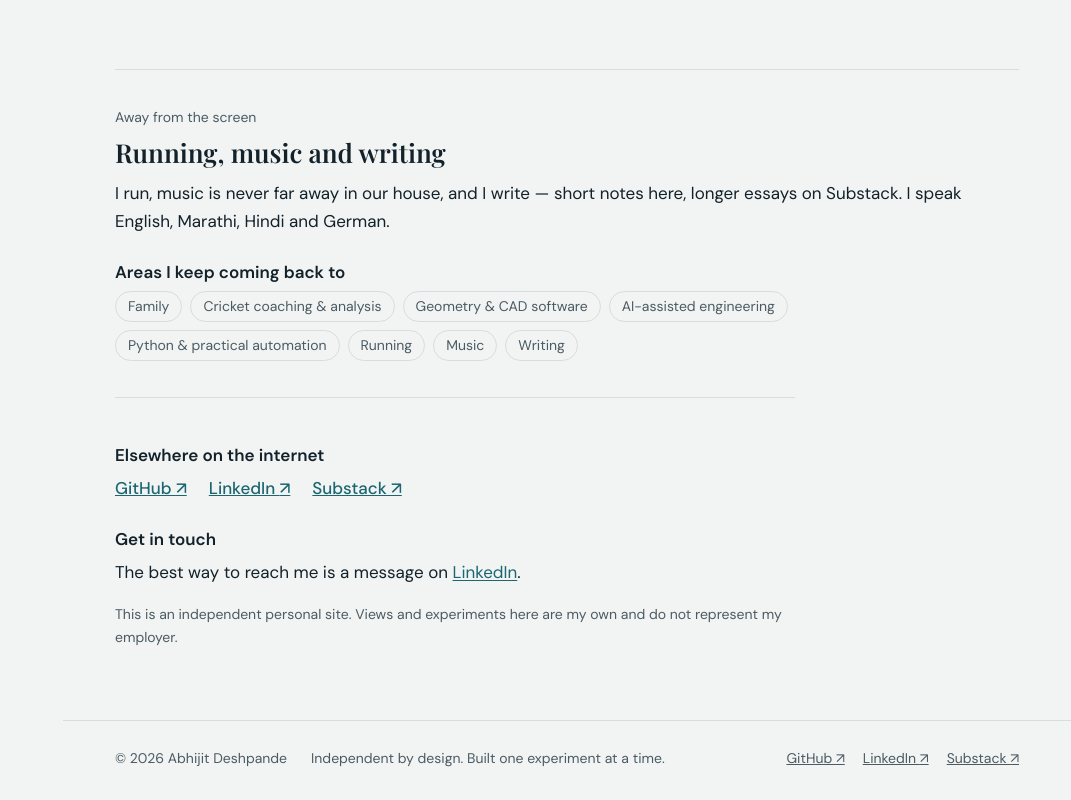
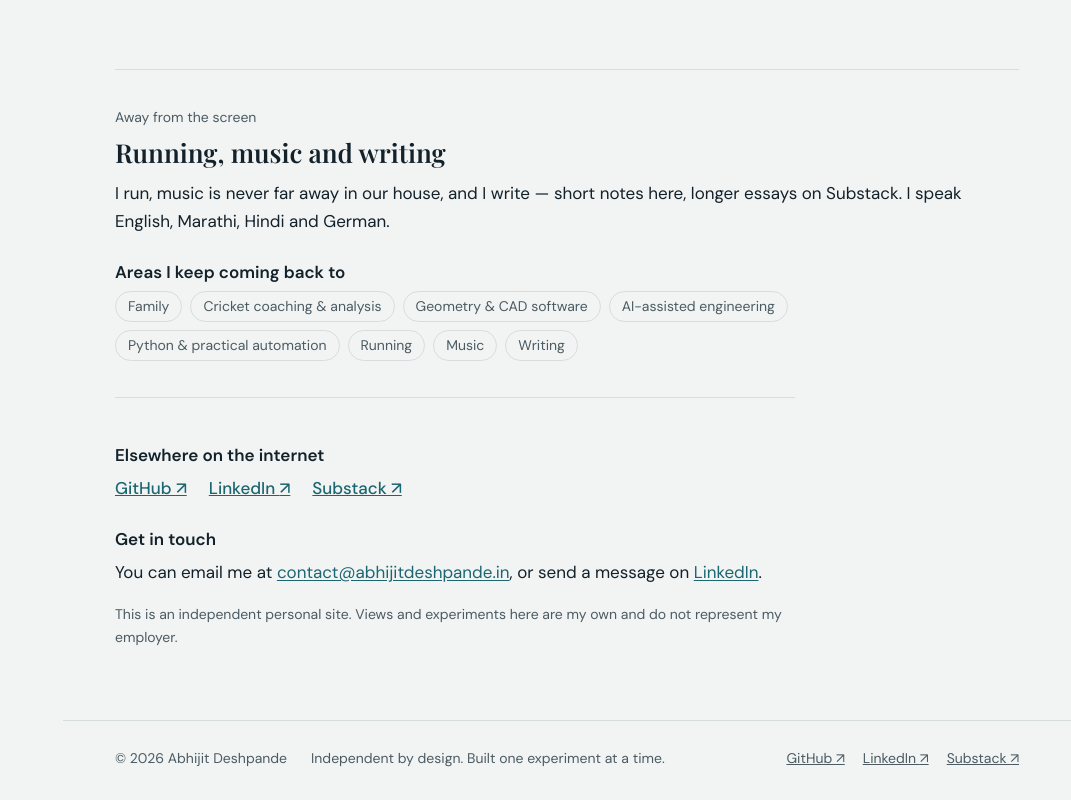
Before and after one commit to get2abhijit/abhijitdeshpande-website, a plain HTML site: page about.html in a window 1280 px wide. Shown: the part 1981-2781 px from the top of the page, without its empty margins (209-1280 px from the left). Drawn offline with Linux system fonts and the light colour scheme.

Commit message:
Add contact email to About page
Mention contact@abhijitdeshpande.in alongside LinkedIn in the
"Get in touch" section.

Co-Authored-By: Claude Sonnet 5.5 <noreply@anthropic.com>
Claude-Session: https://claude.ai/code/session_01HzHu6U5wz4C9WM8u76yaXT

```diff
--- a/about.html
+++ b/about.html
@@ -120,7 +120,7 @@
       <h2 class="subheading" id="links-heading">Elsewhere on the internet</h2>
       <div class="social-list"><a href="https://github.com/get2abhijit" target="_blank" rel="noopener noreferrer">GitHub <span aria-hidden="true">↗</span><span class="visually-hidden"> (opens in a new tab)</span></a><a href="https://www.linkedin.com/in/get2abhijit/" target="_blank" rel="noopener noreferrer">LinkedIn <span aria-hidden="true">↗</span><span class="visually-hidden"> (opens in a new tab)</span></a><a href="https://substack.com/@get2abhijit" target="_blank" rel="noopener noreferrer">Substack <span aria-hidden="true">↗</span><span class="visually-hidden"> (opens in a new tab)</span></a></div>
       <h2 class="subheading">Get in touch</h2>
-      <p>The best way to reach me is a message on <a class="inline-link" href="https://www.linkedin.com/in/get2abhijit/" target="_blank" rel="noopener noreferrer">LinkedIn<span class="visually-hidden"> (opens in a new tab)</span></a>.</p>
+      <p>You can email me at <a class="inline-link" href="mailto:contact@abhijitdeshpande.in">contact@abhijitdeshpande.in</a>, or send a message on <a class="inline-link" href="https://www.linkedin.com/in/get2abhijit/" target="_blank" rel="noopener noreferrer">LinkedIn<span class="visually-hidden"> (opens in a new tab)</span></a>.</p>
       <p class="small-note">This is an independent personal site. Views and experiments here are my own and do not represent my employer.</p>
     </section>
 
```
